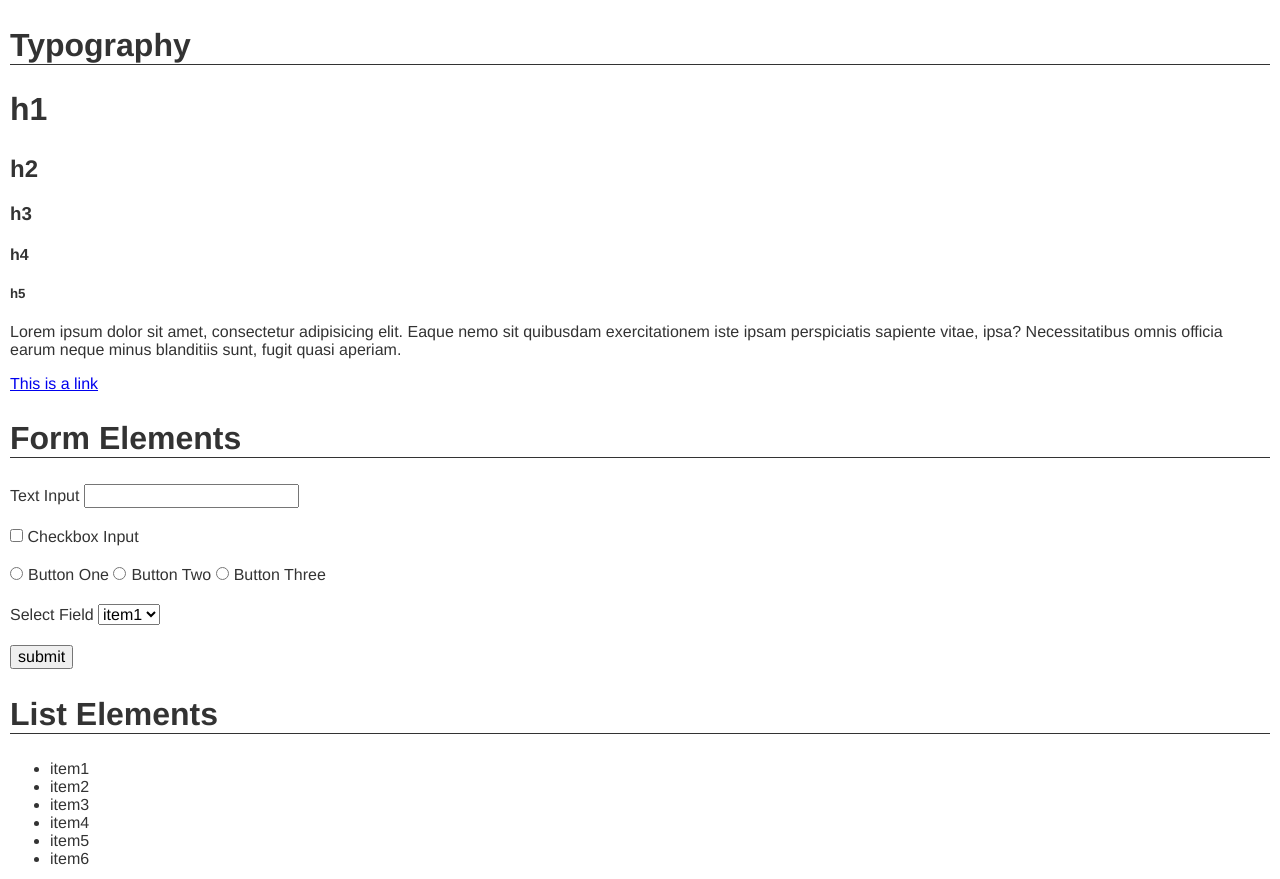
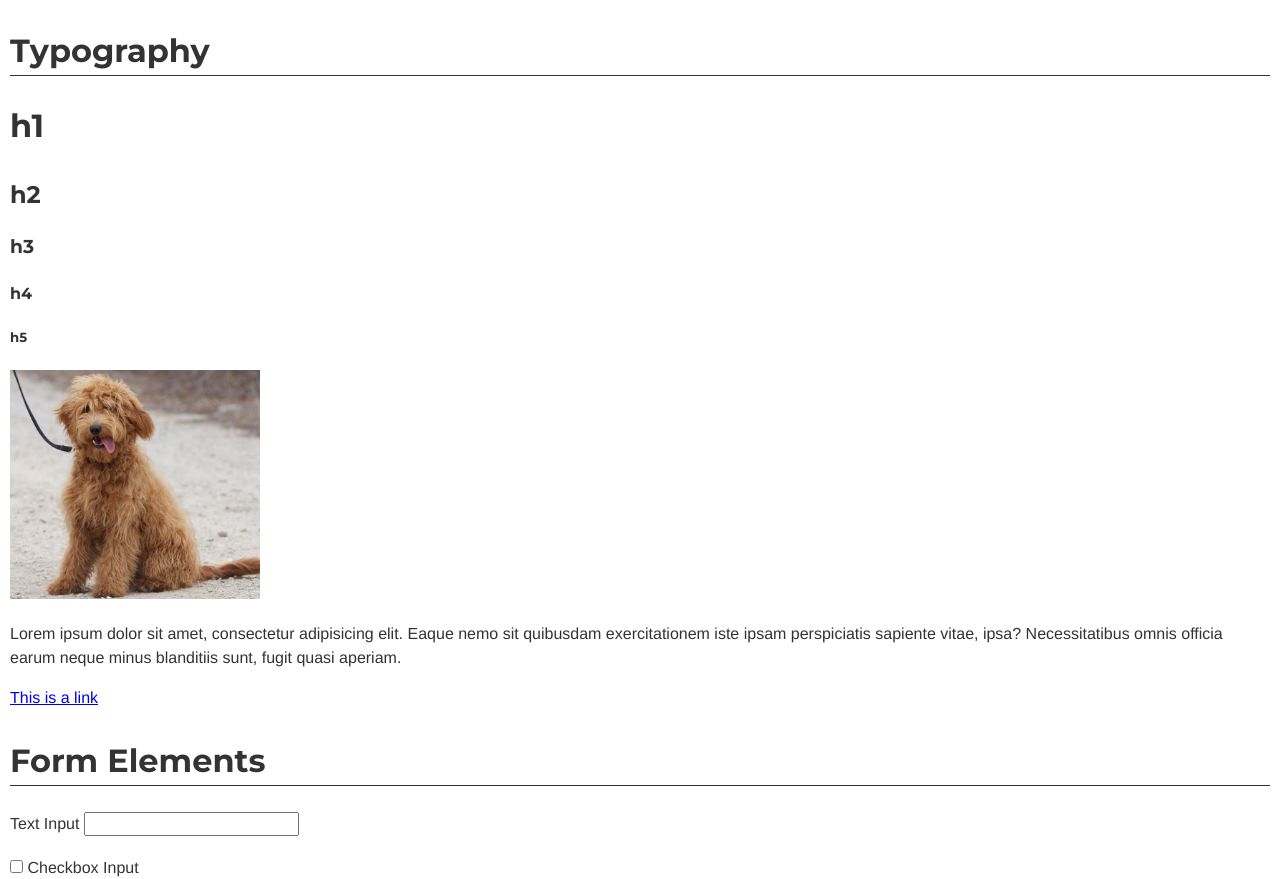
Before and after one commit to kristenannapurna/startertemplate, a plain HTML site: page index.html in a window 1280 px wide. Shown: the top 879 px of the page. Drawn offline with Linux system fonts and the light colour scheme.

Commit message:
Updated styling

```diff
--- a/css/main.css
+++ b/css/main.css
@@ -8,10 +8,19 @@ body {
   font-size: 16px;
   font-weight: 300;
   font-family: "HelveticaNeue-Light", "Helvetica Neue Light", "Helvetica Neue", Helvetica, Arial, "Lucida Grande", sans-serif;
+  line-height: 1.5;
 }
 
 section {
   margin: 25px 10px;
+}
+
+h1,
+h2,
+h3,
+h4,
+h5 {
+	font-family: 'Montserrat', sans-serif;
 }
 
 h1.title {
@@ -25,3 +34,7 @@ h1.title {
 input[type="radio"] {
   margin-right: 5px;
 }
+
+img {
+	width: 250px;
+}
--- a/index.html
+++ b/index.html
@@ -4,6 +4,7 @@
   <meta charset="UTF-8">
   <title>Title Goes Here</title>
   <link rel="stylesheet" href="css/main.css">
+  <link href='http://fonts.googleapis.com/css?family=Montserrat:400,700' rel='stylesheet' type='text/css'>
 </head>
 <body>
 
@@ -14,6 +15,7 @@
     <h3>h3</h3>
     <h4>h4</h4>
     <h5>h5</h5>
+    <img src="images/doodle.jpg" alt="Doodle!">
     <p>Lorem ipsum dolor sit amet, consectetur adipisicing elit. Eaque nemo sit quibusdam exercitationem iste ipsam perspiciatis sapiente vitae, ipsa? Necessitatibus omnis officia earum neque minus blanditiis sunt, fugit quasi aperiam.</p>
 
     <a href="#">This is a link</a>
```
Also changed, not shown: images/doodle.jpg (added).
